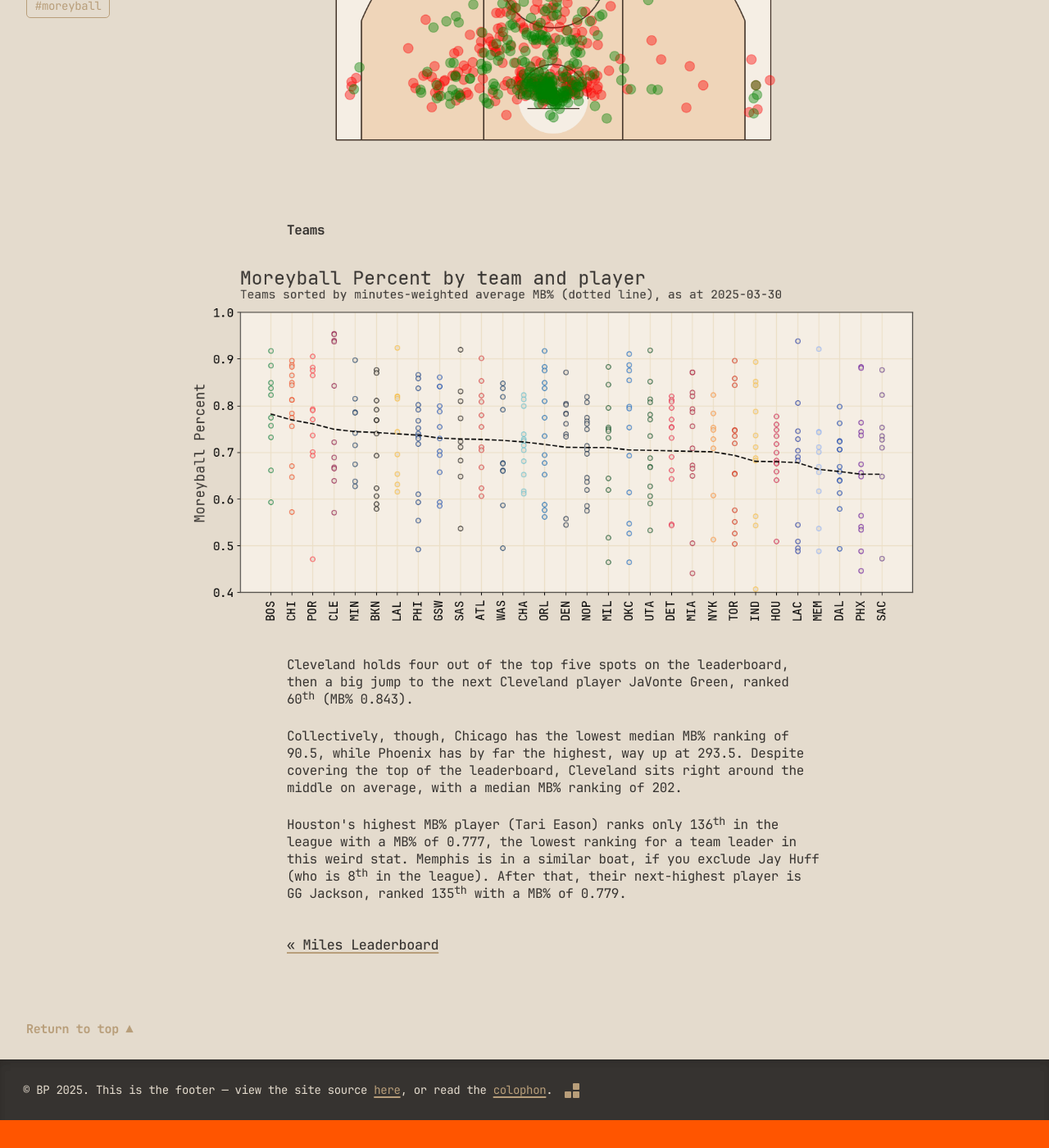
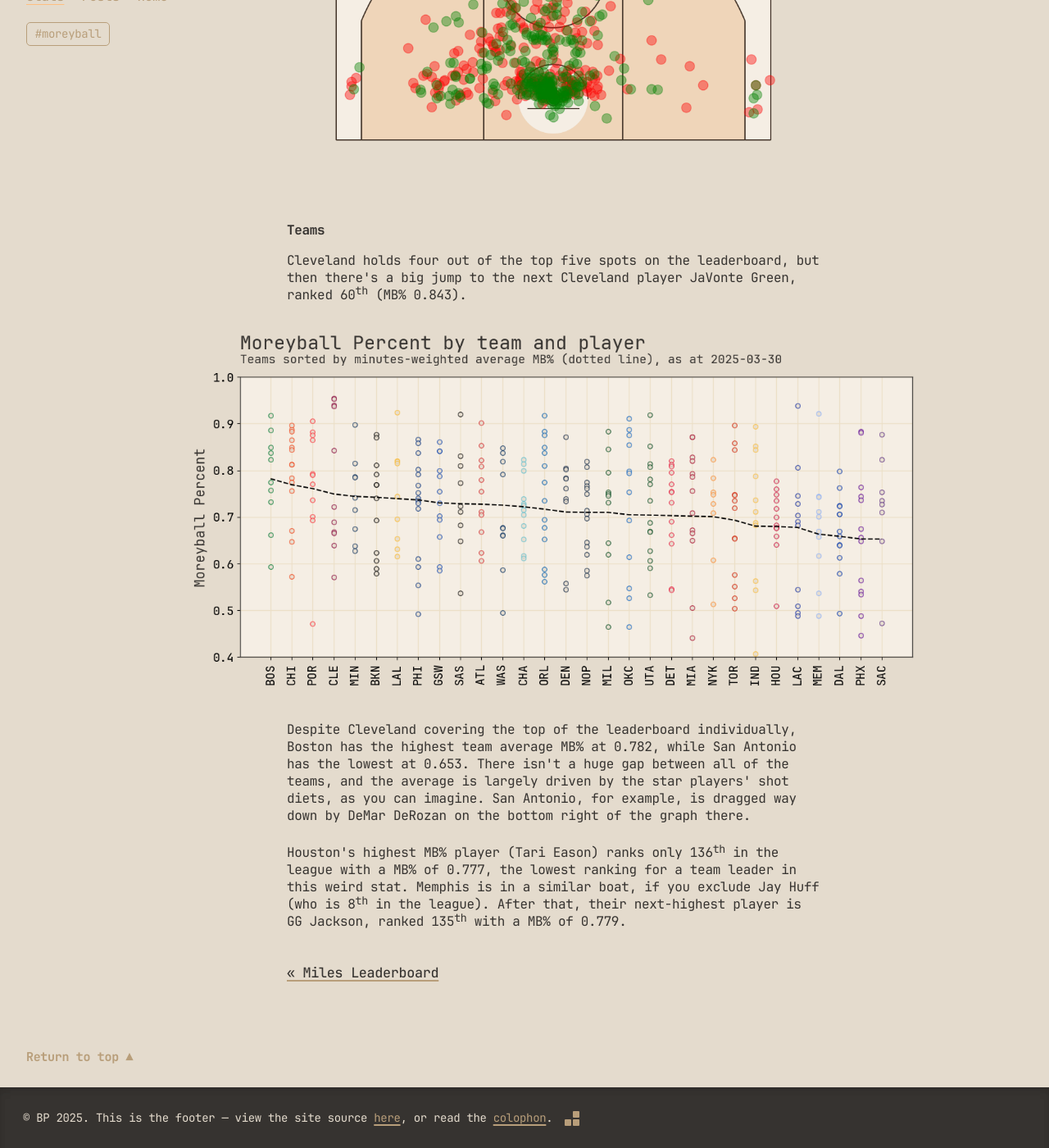
Before and after one commit to penborter/nba-site, a Jekyll site: the page built from _stats/moreyball.html, in a window 1280 px wide and 1400 px high, scrolled down 2514 px. Shown: the whole window at 82% size. Built offline with Jekyll 4.4.1, drawn with Linux system fonts in a browser that asks for light colours; before the commit the page ends 3880 px from its top, so only the background shows below that.

Commit message:
mb write-up

```diff
--- a/_stats/moreyball.html
+++ b/_stats/moreyball.html
@@ -80,21 +80,23 @@ has_date: true
 
 <h3 id="teams">Teams</h3>
 
+<p>
+  Cleveland holds four out of the top five spots on the leaderboard, but then there's a big jump to the next Cleveland player JaVonte Green, ranked 60<sup>th</sup> (MB% 0.843).
+</p>
+
 {% include picture.html
   file = "teamplot.png"
   class = "wide"
 %}
 
 <p>
-  Cleveland holds four out of the top five spots on the leaderboard, then a big jump to the next Cleveland player JaVonte Green, ranked 60<sup>th</sup> (MB% 0.843).
-</p>
-
-<p>
-  Collectively, though, Chicago has the lowest median MB% ranking of 90.5, while Phoenix has by far the highest, way up at 293.5.
-  Despite covering the top of the leaderboard, Cleveland sits right around the middle on average, with a median MB% ranking of 202.
+  Despite Cleveland covering the top of the leaderboard individually, Boston has the highest team average MB% at 0.782, while San Antonio has the lowest at 0.653.
+  There isn't a huge gap between all of the teams, and the average is largely driven by the star players' shot diets, as you can imagine.
+  San Antonio, for example, is dragged way down by DeMar DeRozan on the bottom right of the graph there.
 </p>
 
 <p>
   Houston's highest MB% player (Tari Eason) ranks only 136<sup>th</sup> in the league with a MB% of 0.777, the lowest ranking for a team leader in this weird stat.
-  Memphis is in a similar boat, if you exclude Jay Huff (who is 8<sup>th</sup> in the league). After that, their next-highest player is GG Jackson, ranked 135<sup>th</sup> with a MB% of 0.779.
+  Memphis is in a similar boat, if you exclude Jay Huff (who is 8<sup>th</sup> in the league).
+  After that, their next-highest player is GG Jackson, ranked 135<sup>th</sup> with a MB% of 0.779.
 </p>
```
